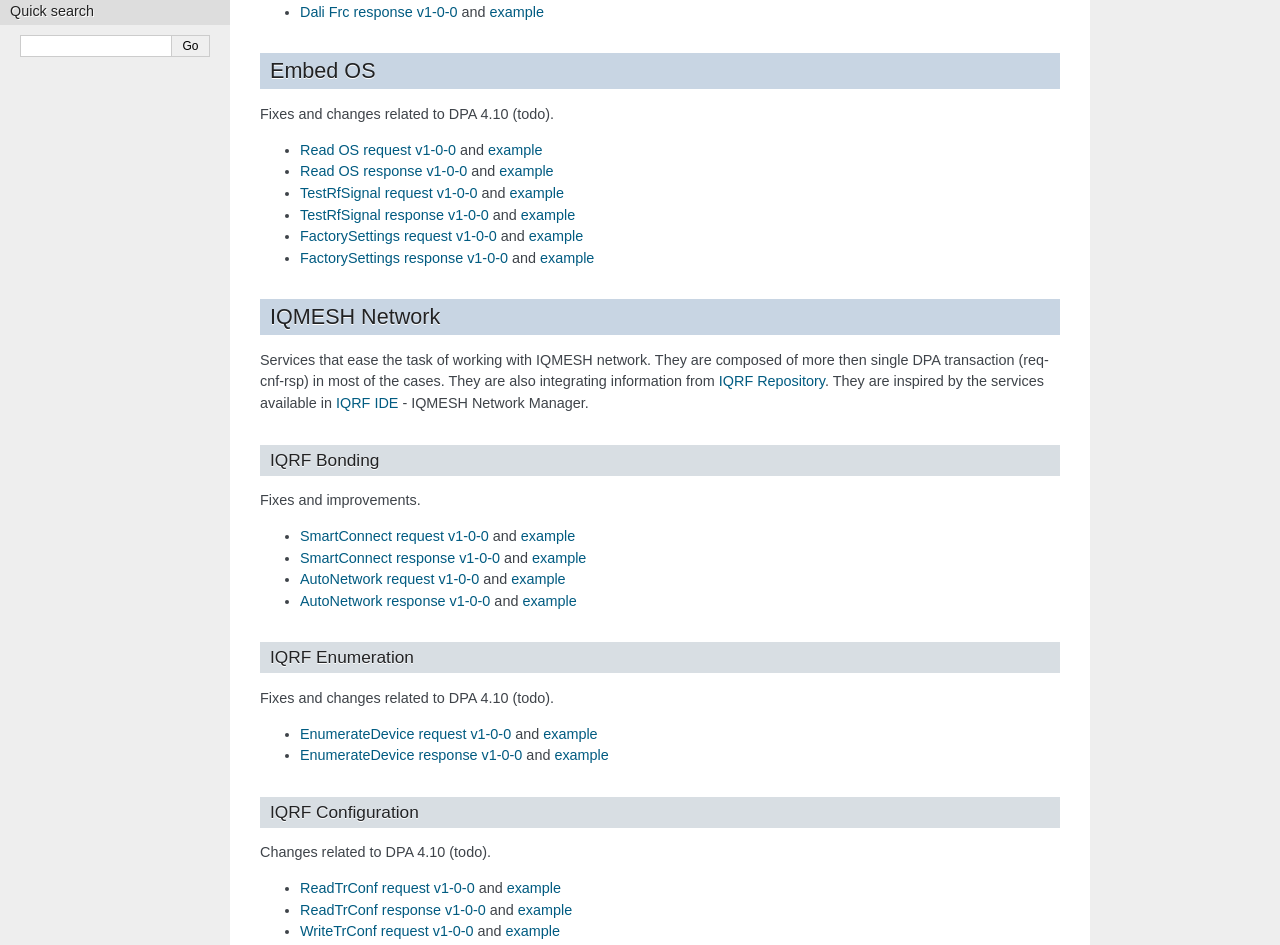
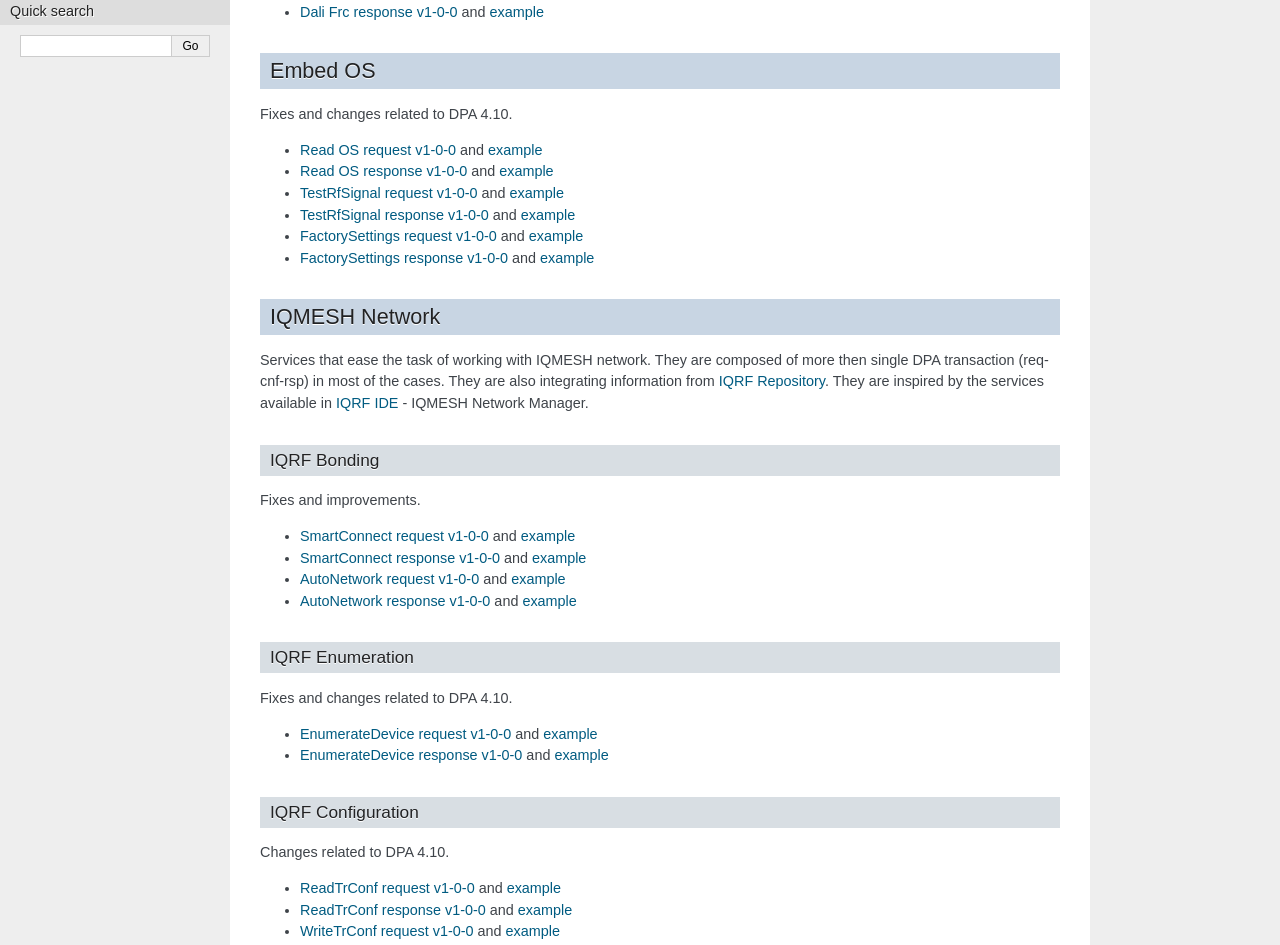
Before and after one commit to iqrf/iqrf-gateway-docs, a Sphinx documentation site: the page built from user/source/api-beta.rst, in a window 1280 px wide and 1400 px high, scrolled down 589 px. Shown: the part 154-1099 px from the top of the window. Built offline with Sphinx 7.4.7, drawn with Linux system fonts in a browser that asks for light colours.

Commit message:
Update for DPA 410 support in beta

```diff
--- a/user/source/api-beta.rst
+++ b/user/source/api-beta.rst
@@ -63,7 +63,7 @@
 Embed OS
 --------
 
-Fixes and changes related to DPA 4.10 (todo).
+Fixes and changes related to DPA 4.10.
 
 - `Read OS request v1-0-0`_ and `example`__
 - `Read OS response v1-0-0`_ and `example`__
@@ -117,7 +117,7 @@
 IQRF Enumeration
 ++++++++++++++++
 
-Fixes and changes related to DPA 4.10 (todo).
+Fixes and changes related to DPA 4.10.
 
 - `EnumerateDevice request v1-0-0`_ and `example`__
 - `EnumerateDevice response v1-0-0`_ and `example`__
@@ -130,7 +130,7 @@
 IQRF Configuration
 ++++++++++++++++++
 
-Changes related to DPA 4.10 (todo).
+Changes related to DPA 4.10.
 
 - `ReadTrConf request v1-0-0`_ and `example`__
 - `ReadTrConf response v1-0-0`_ and `example`__
```
